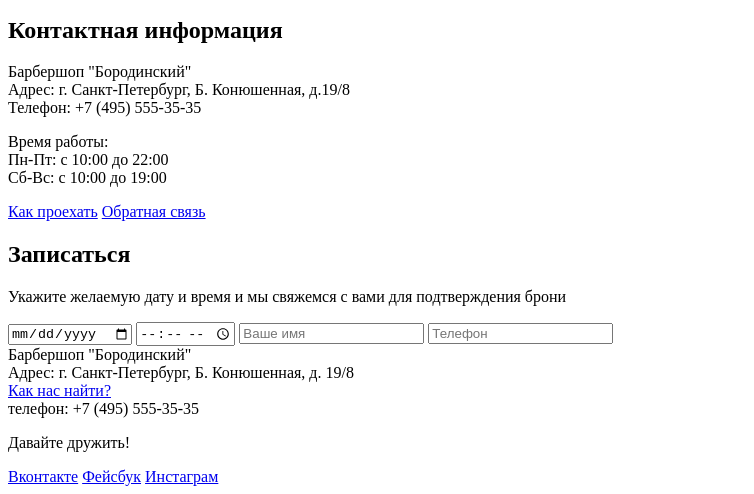
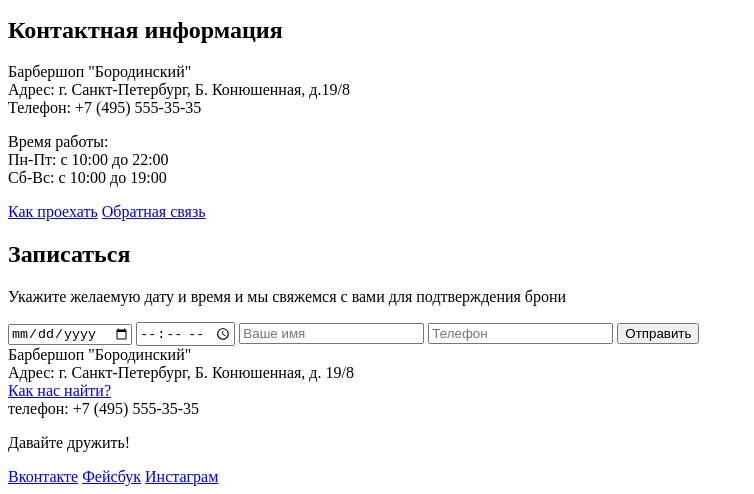
Before and after one commit to dawgwelder/dawgwelder.github.io, a plain HTML site: page index.html in a window 1280 px wide. Shown: the part 812-1306 px from the top of the page, without its empty margins (0-754 px from the left). Drawn offline with Linux system fonts and the light colour scheme.

Commit message:
html-code

```diff
--- a/index.html
+++ b/index.html
@@ -116,6 +116,7 @@
                     <input type="time" value="" placeholder="Время">
                     <input type="text" value="" placeholder="Ваше имя">
                     <input type="tel" value="" placeholder="Телефон">
+                    <button type="submit" class="btn">Отправить</button>
                   </form>
                 </div>
             </section>
```
